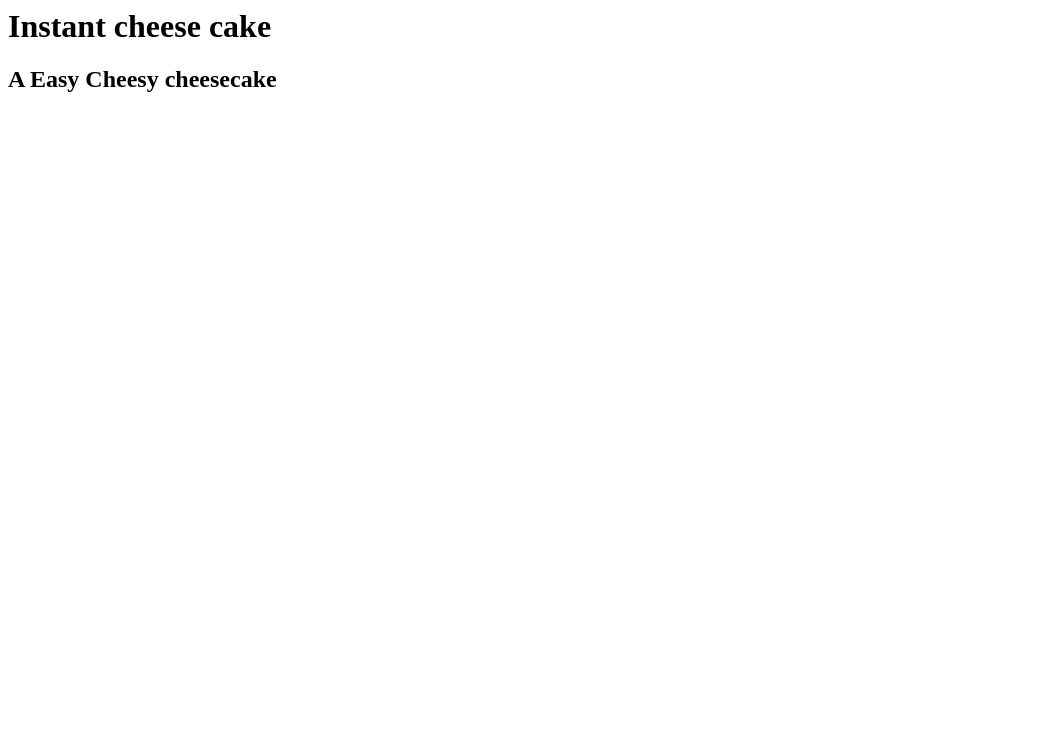
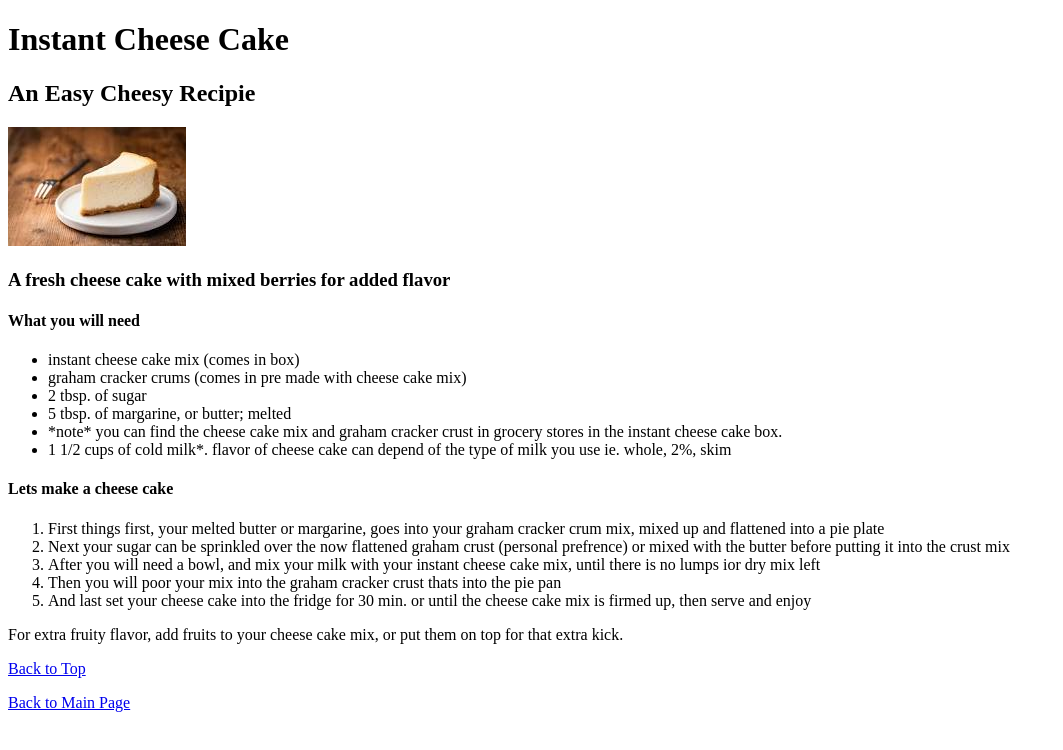
Before and after one commit to KNine74/odin-recipts, a plain HTML site: page recipes/instant-cheese-cake.html in a window 1280 px wide. Shown: the whole page, without its empty margins (0-1063 px from the left). Drawn offline with Linux system fonts and the light colour scheme.

Commit message:
finally got it

```diff
--- a/recipes/instant-cheese-cake.html
+++ b/recipes/instant-cheese-cake.html
@@ -1,2 +1,36 @@
-<h1>Instant cheese cake </h1>
-<h2>A Easy Cheesy cheesecake</h2>
+<!DOCTYPE html>
+<html lang="en">
+<head>
+  <h1 id='header'> Instant Cheese Cake</h1>
+    <h2>An Easy Cheesy Recipie</h2>
+      <meta charset="UTF-8">
+      <meta http-equiv="X-UA-Compatible" content="IE=edge">
+      <meta name="viewport" content="width=device-width, initial-scale=1.0">
+    <title>Document</title>
+</head>
+<body>
+  <img src="../food-pics/cheese-cake.jpg">
+  <h3>A fresh cheese cake with mixed berries for added flavor</h3>
+  <h4>What you will need</h4>
+    <ul>
+      <li>instant cheese cake mix (comes in box)</li>
+      <li>graham cracker crums (comes in pre made with cheese cake mix)</li>
+      <li>2 tbsp. of sugar</li>
+      <li>5 tbsp. of margarine, or butter; melted</li>
+      <li> *note* you can find the cheese cake mix and graham cracker crust in grocery stores in the instant cheese cake box.</li>
+      <li>1 1/2 cups of cold milk*. flavor of cheese cake can depend of the type of milk you use ie. whole, 2%, skim</li>
+    </ul>
+      <h4>Lets make a cheese cake</h4>
+    <ol>
+      <li>First things first, your melted butter or margarine, goes into your graham cracker crum mix, mixed up and flattened into a pie plate</li>
+      <li>Next your sugar can be sprinkled over the now flattened graham crust (personal prefrence) or mixed with the butter before putting it into the crust mix</li>
+      <li>After you will need a bowl, and mix your milk with your instant cheese cake mix, until there is no lumps ior dry mix left </li>
+      <li>Then you will poor your mix into the graham cracker crust thats into the pie pan</li>
+      <li>And last set your cheese cake into the fridge for 30 min. or until the cheese cake mix is firmed up, then serve and enjoy</li>
+    </ol>
+    <p>For extra fruity flavor, add fruits to your cheese cake mix, or put them on top for that extra kick.</p>
+    <a href="#header">Back to Top</a>
+    <p></p>
+    <a href="../index.html">Back to Main Page</a>
+</body>
+</html>
```
Also changed, not shown: index.html (+2 -2 lines), food-pics/cheese-cake.jpg (added).
